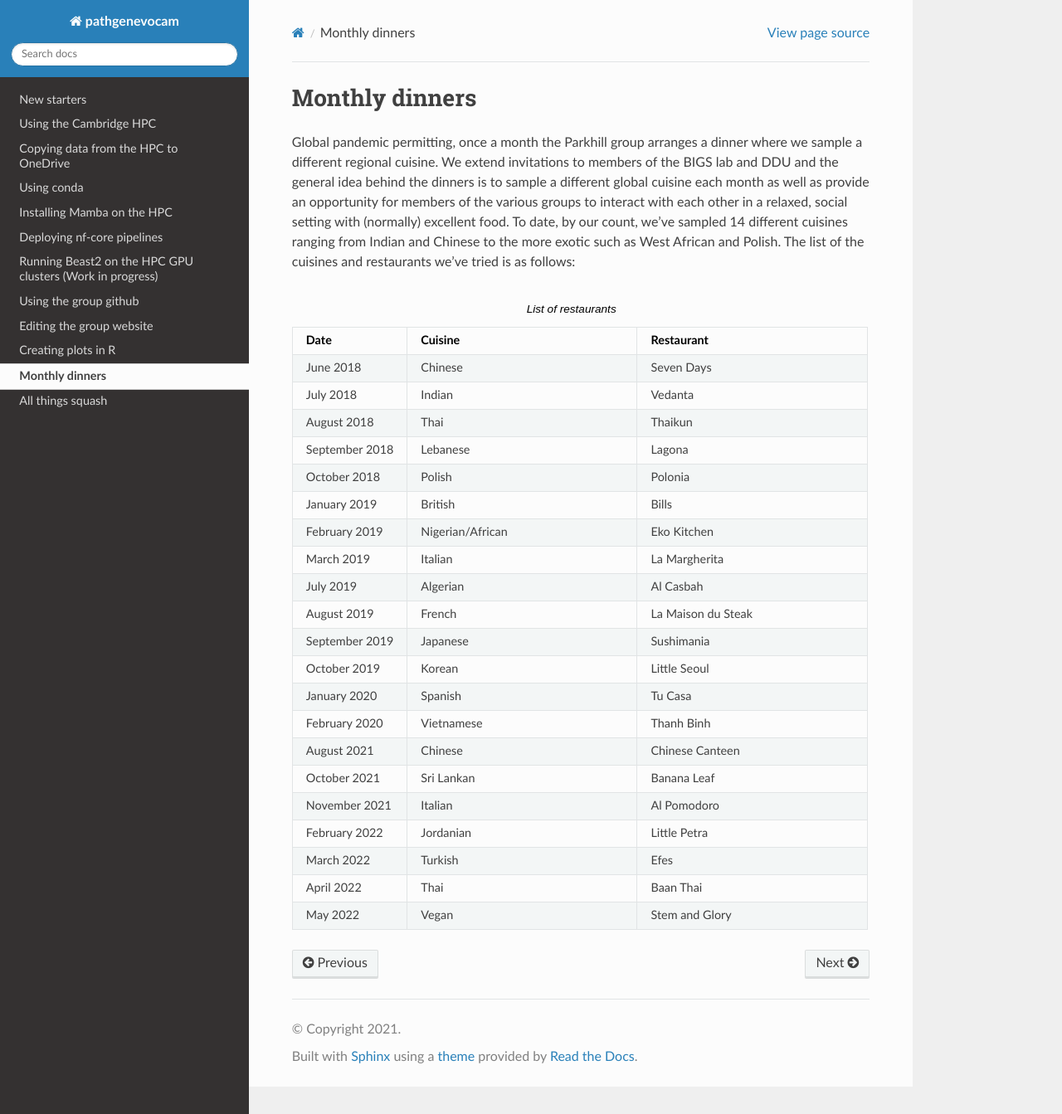
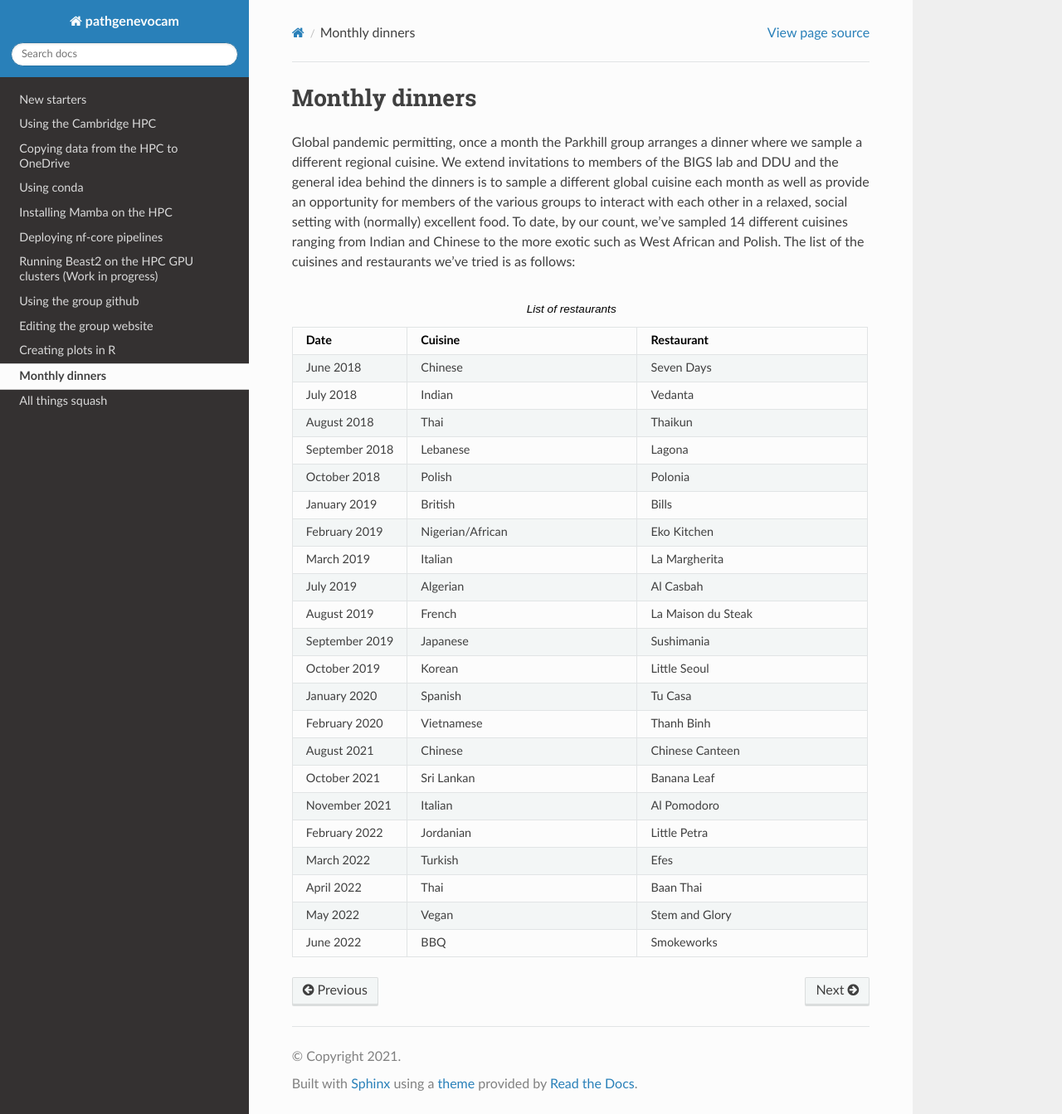
Before and after one commit to pathgenevocam/readthedocs, a Sphinx documentation site: the page built from docs/source/dinners.rst, in a window 1280 px wide and 1343 px high. Shown: the whole window at 83% size. Built offline with Sphinx 7.4.7 and the Read the Docs theme 2.0.0, drawn with Linux system fonts in a browser that asks for light colours.

Commit message:
update dinners

```diff
--- a/docs/source/dinners.rst
+++ b/docs/source/dinners.rst
@@ -79,3 +79,6 @@ is as follows:
    * - May 2022
      - Vegan
      - Stem and Glory
+   * - June 2022
+     - BBQ
+     - Smokeworks
```
